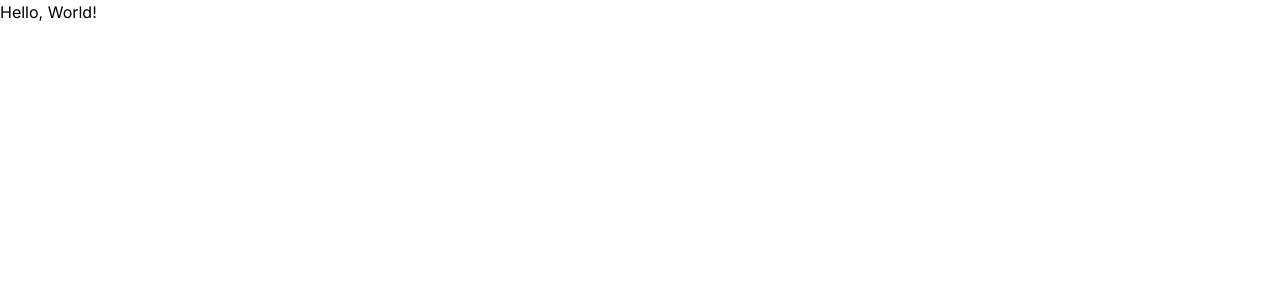
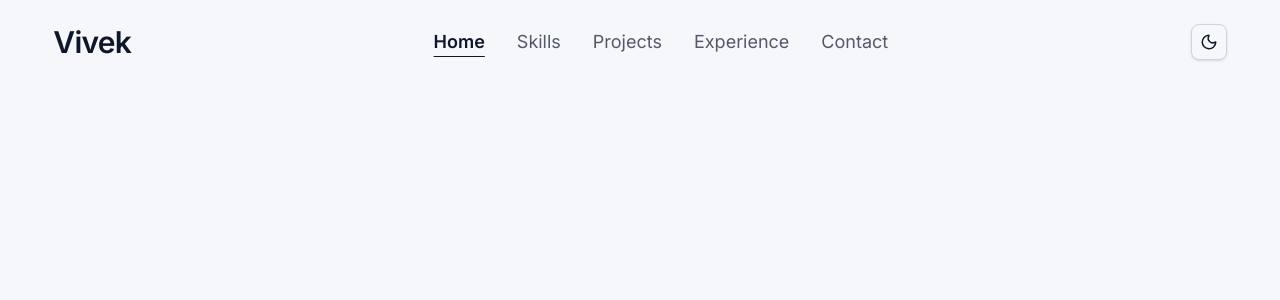
Before and after one commit to svivek19/portfolio, a React (Vite) app: page / in a window 1280 px wide. Shown: the top 300 px of the page. Built offline with nearby package versions, Linux system fonts and the light colour scheme.

Commit message:
add lucide-react dependency and implement Navbar component with theme toggle

```diff
--- a/package.json
+++ b/package.json
@@ -11,6 +11,7 @@
   },
   "dependencies": {
     "@tailwindcss/vite": "^4.1.18",
+    "lucide-react": "^0.562.0",
     "react": "^19.2.0",
     "react-dom": "^19.2.0",
     "tailwindcss": "^4.1.18"
--- a/src/App.tsx
+++ b/src/App.tsx
@@ -1,5 +1,11 @@
+import Navbar from "./components/Navbar";
+
 const App = () => {
-  return <div>Hello, World!</div>;
+  return (
+    <div>
+      <Navbar />
+    </div>
+  );
 };
 
 export default App;
--- /dev/null
+++ b/src/components/Navbar.tsx
@@ -0,0 +1,101 @@
+import { useEffect, useRef, useState } from "react";
+import { Menu, X, Sun, Moon } from "lucide-react";
+
+const Navbar = () => {
+  const [theme, setTheme] = useState<string>(() => {
+    return localStorage.getItem("appTheme") || "light";
+  });
+
+  const [active, setActive] = useState<string>("home");
+  const [open, setOpen] = useState<boolean>(false);
+  const menuRef = useRef<HTMLUListElement | null>(null);
+
+  const toggleTheme = () => {
+    setTheme((prev) => (prev === "light" ? "dark" : "light"));
+  };
+
+  useEffect(() => {
+    document.documentElement.classList.remove("light-mode", "dark-mode");
+    document.documentElement.classList.add(`${theme}-mode`);
+    localStorage.setItem("appTheme", theme);
+  }, [theme]);
+
+  useEffect(() => {
+    const handleClickOutside = (e: MouseEvent) => {
+      if (menuRef.current && !menuRef.current.contains(e.target as Node)) {
+        setOpen(false);
+      }
+    };
+
+    if (open) document.addEventListener("mousedown", handleClickOutside);
+    return () => document.removeEventListener("mousedown", handleClickOutside);
+  }, [open]);
+
+  const linkClass = (name: string) =>
+    active === name
+      ? "font-semibold underline underline-offset-8"
+      : "opacity-70 hover:opacity-100";
+
+  return (
+    <nav className="w-11/12 mx-auto my-6 relative">
+      <div className="flex justify-between items-center">
+        <h1 className="font-semibold text-3xl tracking-tight">Vivek</h1>
+
+        <ul className="hidden sm:flex gap-8 text-lg">
+          {["home", "skills", "projects", "experience", "contact"].map(
+            (item) => (
+              <li key={item}>
+                <a
+                  href={`#${item}`}
+                  className={linkClass(item)}
+                  onClick={() => setActive(item)}
+                >
+                  {item[0].toUpperCase() + item.slice(1)}
+                </a>
+              </li>
+            )
+          )}
+        </ul>
+
+        <div className="flex items-center gap-4">
+          <button
+            onClick={toggleTheme}
+            className="w-9 h-9 rounded-lg border border-black/15 dark:border-white/10 shadow-sm flex items-center justify-center hover:bg-black/5 dark:hover:bg-white/10 transition"
+          >
+            {theme === "light" ? <Moon size={18} /> : <Sun size={18} />}
+          </button>
+
+          <button onClick={() => setOpen(!open)} className="sm:hidden text-xl">
+            {open ? <X size={20} /> : <Menu size={20} />}
+          </button>
+        </div>
+      </div>
+
+      {open && (
+        <ul
+          ref={menuRef}
+          className="sm:hidden absolute right-0 mt-4 w-56 rounded-2xl backdrop-blur-xl bg-white/10 border border-white/20 shadow-xl"
+        >
+          {["home", "skills", "projects", "experience", "contact"].map(
+            (item) => (
+              <li
+                key={item}
+                className="px-5 py-3"
+                onClick={() => {
+                  setActive(item);
+                  setOpen(false);
+                }}
+              >
+                <a href={`#${item}`} className={linkClass(item)}>
+                  {item[0].toUpperCase() + item.slice(1)}
+                </a>
+              </li>
+            )
+          )}
+        </ul>
+      )}
+    </nav>
+  );
+};
+
+export default Navbar;
--- a/src/index.css
+++ b/src/index.css
@@ -2,6 +2,27 @@
 
 @import "tailwindcss";
 
-* {
+:root {
+  --bg: #f6f7fb;
+  --card: #ffffff;
+  --text: #0f172a;
+  --text-muted: #475569;
+  --border: #e2e8f0;
+  --accent: #4f46e5;
+}
+
+.dark-mode {
+  --bg: #0b1220;
+  --card: #111827;
+  --text: #e5e7eb;
+  --text-muted: #94a3b8;
+  --border: #1e293b;
+  --accent: #6366f1;
+}
+
+body {
+  margin: 0;
   font-family: "Inter", sans-serif;
+  background-color: var(--bg);
+  color: var(--text);
 }
```
Also changed, not shown: 1 other file (tests, documents, lock files or other folders).
